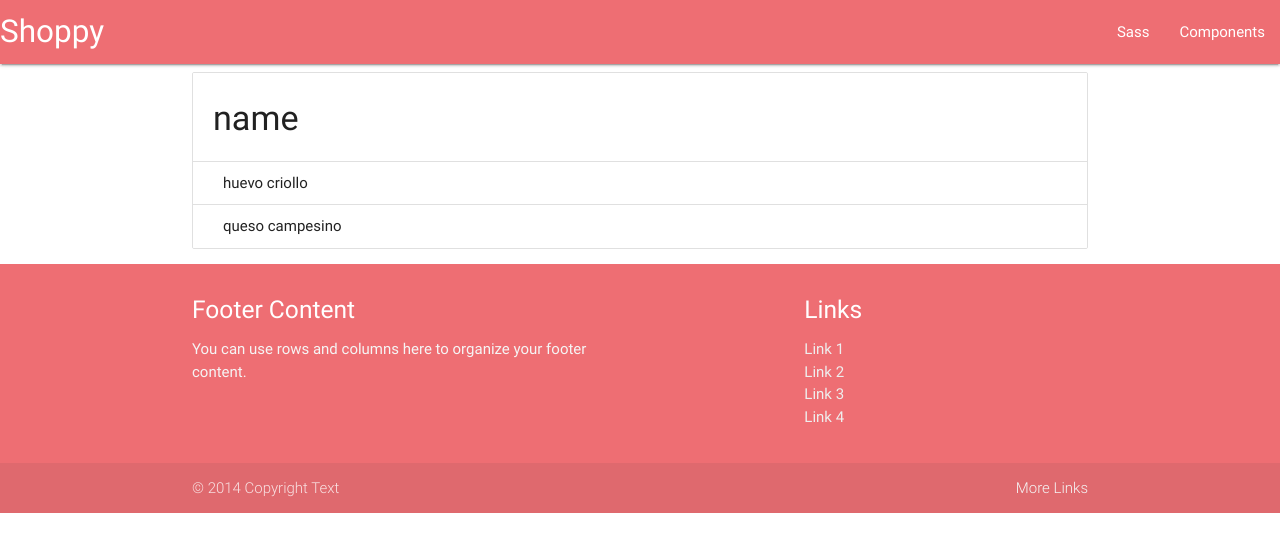
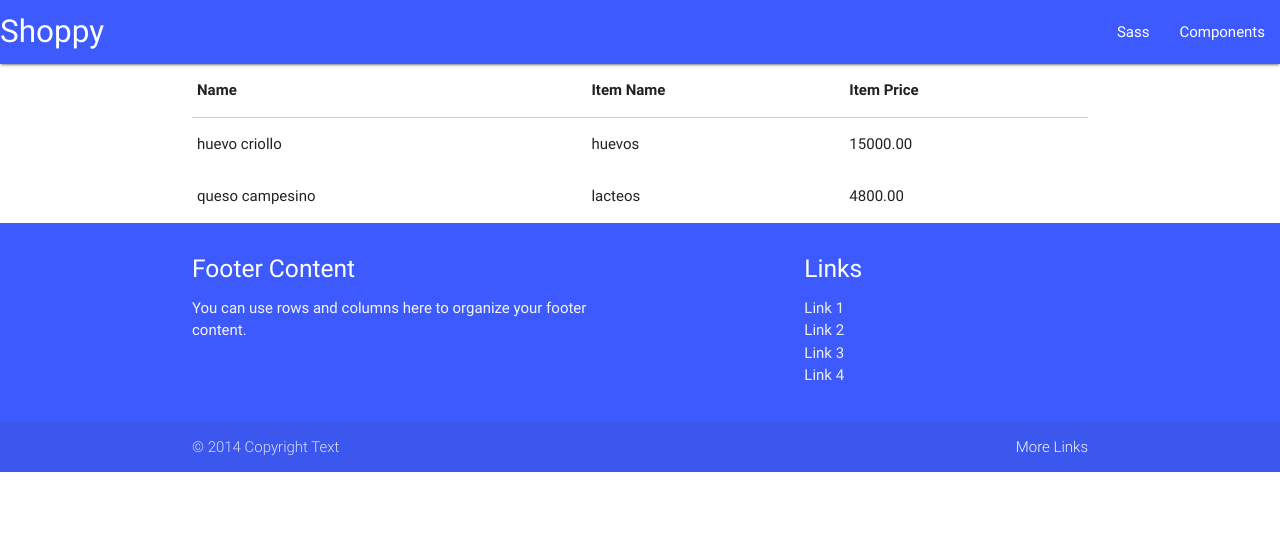
Before and after one commit to Yojanpardo/shoppy_django, a Django app: page / in a window 1280 px wide. Shown: the top 552 px of the page. Run offline with Django 3.2, Linux system fonts and the light colour scheme; data comes from the database, SQL or seed files in the repository; both versions use the stored data as it was after the commit.

Commit message:
agrego unas cositas

```diff
--- a/products/urls.py
+++ b/products/urls.py
@@ -2,5 +2,5 @@ from django.conf.urls import url
 from . import views
 
 urlpatterns = [
-	url(r'^$', views.hello_world, name='hello')
+	url(r'^$', views.index, name='hello')
 ]
--- a/products/views.py
+++ b/products/views.py
@@ -6,7 +6,7 @@ from .models import Product
 
 # Create your views here.
 
-def hello_world(request):
+def index(request):
 	product = Product.objects.order_by('id')
 	template = loader.get_template('index.html')
 	context = {
--- a/templates/index.html
+++ b/templates/index.html
@@ -8,7 +8,7 @@
 <body>
 	<div class="navbar-fixed">
     	<nav>
-      		<div class="nav-wrapper">
+      		<div class="nav-wrapper indigo accent-3">
         		<a href="/" class="brand-logo">Shoppy</a>
         		<ul class="right hide-on-med-and-down">
           			<li><a href="sass.html">Sass</a></li>
@@ -18,14 +18,26 @@
     	</nav>
   	</div>
   	<div class="container">
-		<ul class="collection with-header">
-			<li class="collection-header"><h4>name</h4></li>
-			{% for pr in product %}
-				<li class="collection-item">{{ pr.name }}</li>
-			{% endfor %}
-		</ul>
+  		<table>
+        	<thead>
+          		<tr>
+              		<th>Name</th>
+              		<th>Item Name</th>
+            		<th>Item Price</th>
+          		</tr>
+        	</thead>
+        	<tbody>
+        		{% for pr in product %}
+          		<tr>
+            		<td>{{ pr.name }}</td>
+            		<td>{{ pr.category }}</td>
+            		<td>{{ pr.price }}</td>
+          		</tr>
+        		{% endfor %}
+        	</tbody>
+      	</table>
 	</div>
-	<footer class="page-footer">
+	<footer class="page-footer indigo accent-3">
         <div class="container">
             <div class="row">
     	        <div class="col l6 s12">
```
Also changed, not shown: shoppy/settings.py (+0 -12 lines), db.sqlite3.
